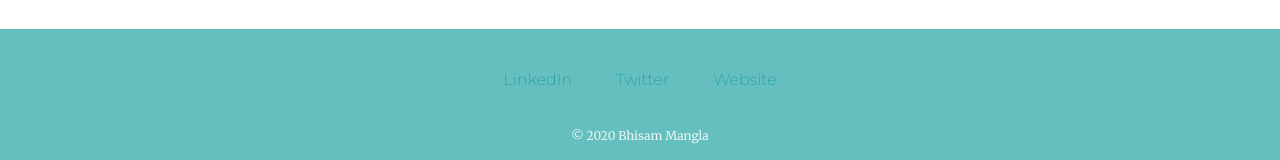
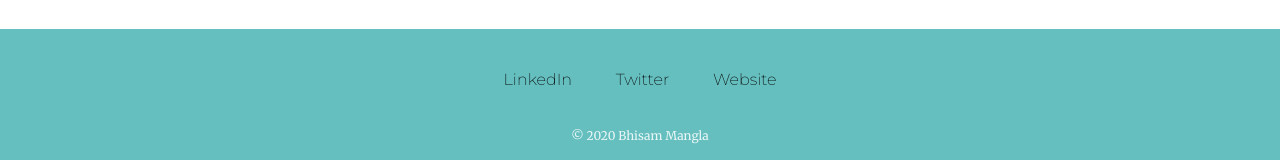
Before and after one commit to rishabh71/Personal_site, a plain HTML site: page index.html in a window 1280 px wide. Shown: the part 2440-2600 px from the top of the page. Drawn offline with Linux system fonts and the light colour scheme.

Commit message:
Update styles1.css

```diff
--- a/styles1.css
+++ b/styles1.css
@@ -96,7 +96,7 @@ margin-top: 35px;
 }
 .footer-link {
 	margin: 20px;
-	color: #11999E;
+	color: #040608;
 	font-family: 'Montserrat', sans-serif;
 	text-decoration: none;
 }
```
